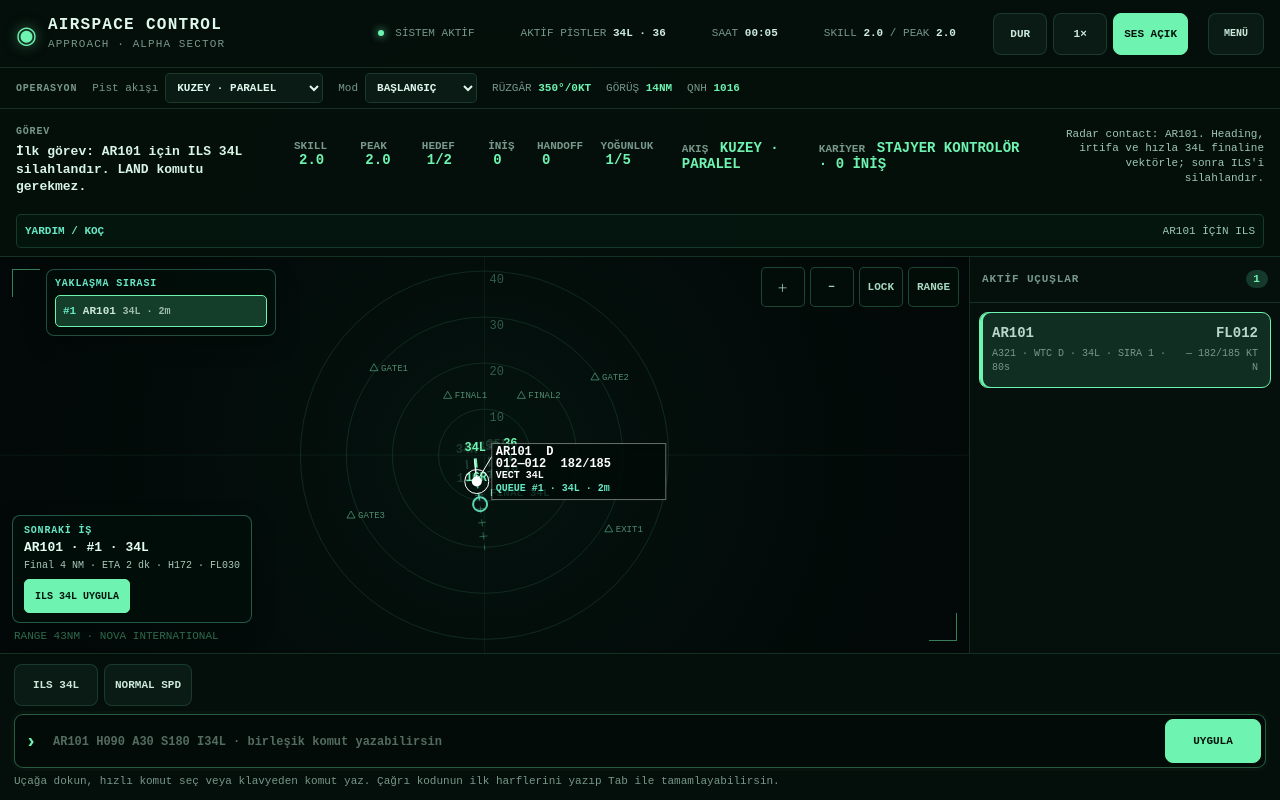
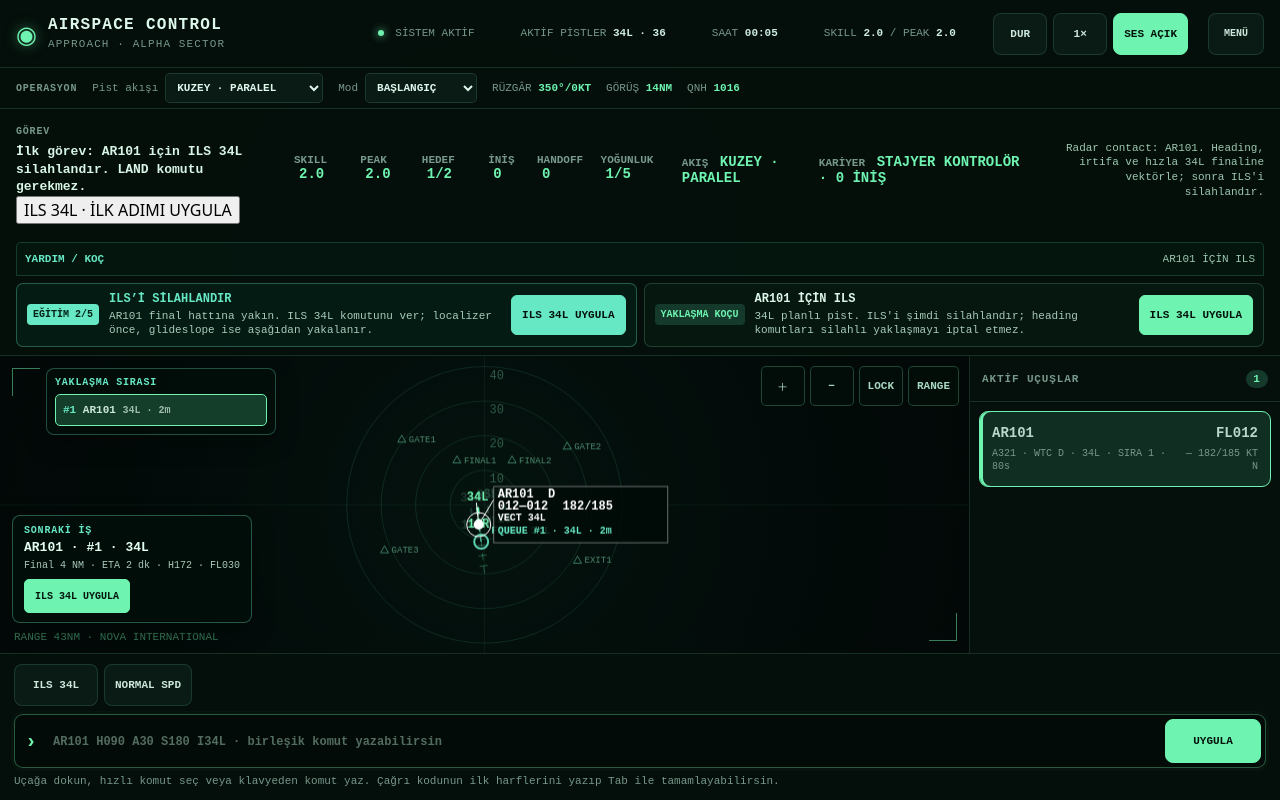
Before and after one commit to bugrabilim/atc, a React (Vite) app: page / in a window 1280 px wide. Built offline with nearby package versions, Linux system fonts and the light colour scheme.

Commit message:
Add guided beginner onboarding

```diff
--- a/src/ui/MissionPanel.tsx
+++ b/src/ui/MissionPanel.tsx
@@ -1,10 +1,11 @@
-import { useState } from 'react';
-import type { Aircraft, GameEvent } from '../engine/types';
+import { useEffect, useState } from 'react';
+import type { Aircraft, GameEvent, GameMode } from '../engine/types';
 import { controllerRank, nextMission, type TrainingGuide } from '../engine/progression';
 import type { CoachAdvice } from '../engine/controllerCoach';
 
 interface MissionPanelProps {
   aircraft: Aircraft[];
+  mode: GameMode;
   score: number;
   landed: number;
   handoffs: number;
@@ -26,9 +27,12 @@ interface MissionPanelProps {
   onCoachCommand: (advice: CoachAdvice) => void;
 }
 
-export function MissionPanel({ aircraft, score, landed, handoffs, trafficLevel, skill, peakSkill, targetAircraft, bestScore, bestLandings, trainingCallsign, trainingRunway, priorityTraffic, events, activeFlowLabel, pendingInstructionCount, tutorial, onTutorialCommand, coach, onCoachCommand }: MissionPanelProps) {
+export function MissionPanel({ aircraft, mode, score, landed, handoffs, trafficLevel, skill, peakSkill, targetAircraft, bestScore, bestLandings, trainingCallsign, trainingRunway, priorityTraffic, events, activeFlowLabel, pendingInstructionCount, tutorial, onTutorialCommand, coach, onCoachCommand }: MissionPanelProps) {
   // Radar alanı ilk açılışta öncelikli. Yardım, oyuncunun isteğiyle açılır.
-  const [helpOpen, setHelpOpen] = useState(false);
+  const [helpOpen, setHelpOpen] = useState(mode === 'beginner');
+  useEffect(() => {
+    setHelpOpen(mode === 'beginner');
+  }, [mode]);
   const trainingAircraft = aircraft.find((item) => item.callsign === trainingCallsign);
   const priorityMission = priorityTraffic.find((item) => item.priority && !item.priority.alertRaised);
   const mission = priorityMission
@@ -48,6 +52,11 @@ export function MissionPanel({ aircraft, score, landed, handoffs, trafficLevel,
       <div className="mission-primary">
         <span className="eyebrow">GÖREV</span>
         <strong>{mission}</strong>
+        {mode === 'beginner' && tutorial?.command ? (
+          <button type="button" className="mission-primary__action" onClick={() => onTutorialCommand(tutorial)}>
+            {tutorial.command} · İLK ADIMI UYGULA
+          </button>
+        ) : null}
       </div>
       <div className="mission-score" aria-label={`Skill ${skill}, tamamlanan iniş ${landed}, handoff ${handoffs}`}>
         <span>SKILL <b>{skill.toFixed(1)}</b></span>
```
